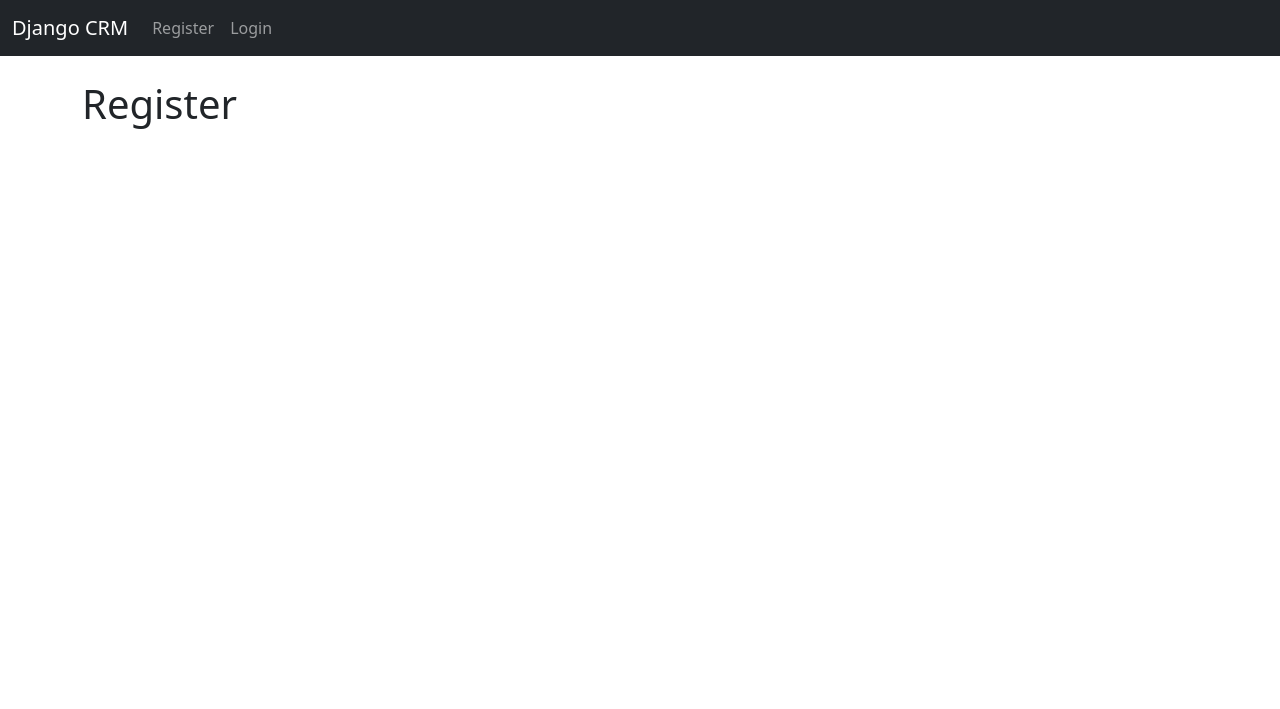
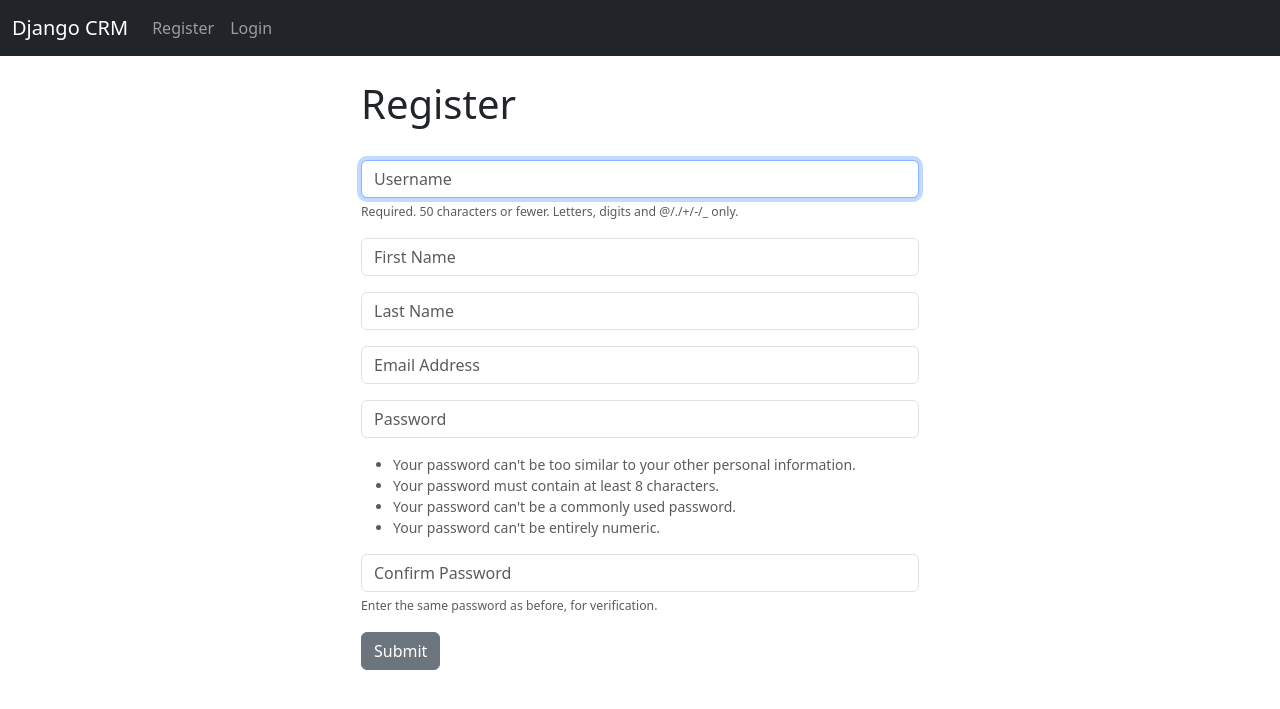
Before and after one commit to thiago-freitas-tavares/django-crm, a Django app: page /register/ in a window 1280 px wide. Shown: the top 709 px of the page. Run offline with Django 4.2, Linux system fonts and the light colour scheme.

Commit message:
register users

```diff
--- a/website/forms.py
+++ b/website/forms.py
@@ -1,2 +1,32 @@
 from django.contrib.auth.forms import UserCreationForm
 from django.contrib.auth.models import User
+from django import forms
+
+
+class SignUpForm(UserCreationForm):
+  email = forms.EmailField(label="", widget=forms.TextInput(attrs={'class':'form-control', 'placeholder':'Email Address'}))
+  first_name = forms.CharField(label="", max_length=50, widget=forms.TextInput(attrs={'class':'form-control', 'placeholder':'First Name'}))
+  last_name = forms.CharField(label="", max_length=50, widget=forms.TextInput(attrs={'class':'form-control', 'placeholder':'Last Name'}))
+
+
+  class Meta:
+    model = User
+    fields = ('username', 'first_name', 'last_name', 'email', 'password1', 'password2')
+
+
+  def __init__(self, *args, **kwargs):
+    super(SignUpForm, self).__init__(*args, **kwargs)
+    self.fields['username'].widget.attrs['class'] = 'form-control'
+    self.fields['username'].widget.attrs['placeholder'] = 'Username'
+    self.fields['username'].label = ''
+    self.fields['username'].help_text = '<span class="form-text text-muted"><small>Required. 50 characters or fewer. Letters, digits and @/./+/-/_ only.</small></span>'
+
+    self.fields['password1'].widget.attrs['class'] = 'form-control'
+    self.fields['password1'].widget.attrs['placeholder'] = 'Password'
+    self.fields['password1'].label = ''
+    self.fields['password1'].help_text = '<ul class="form-text text-muted small"><li>Your password can\'t be too similar to your other personal information.</li><li>Your password must contain at least 8 characters.</li><li>Your password can\'t be a commonly used password.</li><li>Your password can\'t be entirely numeric.</li></ul>'
+
+    self.fields['password2'].widget.attrs['class'] = 'form-control'
+    self.fields['password2'].widget.attrs['placeholder'] = 'Confirm Password'
+    self.fields['password2'].label = ''
+    self.fields['password2'].help_text = '<span class="form-text text-muted"><small>Enter the same password as before, for verification.</small></span>'
--- a/website/templates/base.html
+++ b/website/templates/base.html
@@ -26,6 +26,7 @@
 
       {% block content %}
       {% endblock %}
+
     </div>
     <script
       src="https://cdn.jsdelivr.net/npm/bootstrap@5.3.2/dist/js/bootstrap.bundle.min.js"
--- a/website/templates/register.html
+++ b/website/templates/register.html
@@ -1,4 +1,28 @@
 {% extends 'base.html' %}
+
 {% block content %}
-<h1>Register</h1>
+
+<div class="col-md-6 offset-md-3">
+  <h1>Register</h1>
+  <br/>
+  <form method="POST" action="{% url 'home' %}">
+    {% csrf_token %}
+    {% if form.errors %}
+      <div class="alert alert-warning alert-dismissible fade show" role="alert">
+        Your Form Has Errors
+        {% for field in form %}
+          {% if field.errors %}
+            {{ field.errors }}
+          {% endif %}
+        {% endfor %}
+        <button type="button" class="btn-close" data-bs-dismiss="alert" aria-label="Close"></button>
+      </div>
+    {% endif %}
+
+    {{ form.as_p }}
+
+    <button type="submit" class="btn btn-secondary">Submit</button>
+  </form>
+</div>
+
 {% endblock %}
--- a/website/views.py
+++ b/website/views.py
@@ -1,13 +1,13 @@
 from django.shortcuts import render, redirect
 from django.contrib.auth import authenticate, login, logout
 from django.contrib import messages
+from .forms import SignUpForm
+
 
 def index(request):
-  # Check if the user is logging in
   if request.method == "POST":
     username = request.POST['username']
     password = request.POST['password']
-    # Authenticate
     user = authenticate(request, username=username, password=password)
     if user is not None:
       login(request, user)
@@ -19,10 +19,25 @@ def index(request):
   else:
     return render(request, 'index.html', {})
 
+
 def logout_user(request):
   logout(request)
   messages.success(request, "You have been logged out.")
   return redirect('home')
 
+
 def register_user(request):
-  return render(request, 'register.html', {})
+  if request.method == "POST":
+    form = SignUpForm(request.POST)
+    if form.is_valid():
+      form.save
+      username = form.cleaned_data['username']
+      password = form.cleaned_data['password1']
+      user = authenticate(username=username, password=password)
+      login(request, user)
+      messages.success(request, "You have successfully registered. Welcome!")
+      return redirect('home')
+  else:
+    form = SignUpForm()
+    return render(request, 'register.html', {'form': form})
+  return render(request, 'register.html', {'form': form})
```
Also changed, not shown: website/templates/index.html (+4 -3 lines), README.md.
